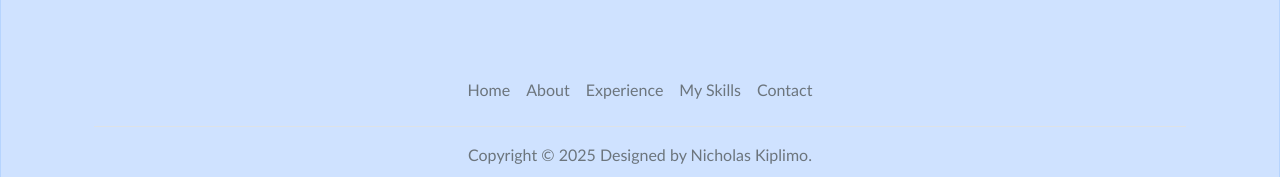
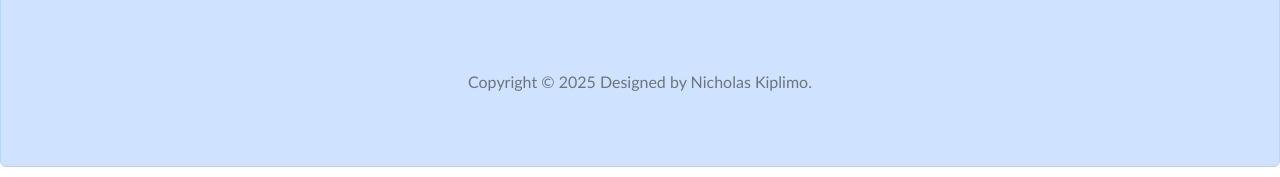
Before and after one commit to nicholaskiplimo5/portfolio, a React (Create React App) app: page / in a window 1280 px wide. Shown: the part 2582-2759 px from the top of the page. Built offline with nearby package versions, Linux system fonts and the light colour scheme; a web font is replaced by a local one.

Commit message:
New Update- Latest

```diff
--- a/src/Components/Contact/Contact.js
+++ b/src/Components/Contact/Contact.js
@@ -26,6 +26,8 @@ const Contact = () => {
         }
       );
   };
+
+  console.log("form",form.current)
 
   return (
     <div className=" container" id={"contact"}>
--- a/src/Components/Footer/Footer.js
+++ b/src/Components/Footer/Footer.js
@@ -3,40 +3,11 @@ import "./footer.css";
 
 
 const Footer = () => {
-
   return (
     <div className="container footer">
       <footer className="py-3 my-4">
-        <ul className="nav justify-content-center border-bottom pb-3 mb-3">
-          <li className="nav-item">
-            <a href="/" className="nav-link px-2 text-muted">
-              Home
-            </a>
-          </li>
-          <li className="nav-item">
-            <a href="/" className="nav-link px-2 text-muted">
-              About
-            </a>
-          </li>
-          <li className="nav-item">
-            <a href="/" className="nav-link px-2 text-muted">
-              Experience
-            </a>
-          </li>
-          <li className="nav-item">
-            <a href="/" className="nav-link px-2 text-muted">
-              My Skills
-            </a>
-          </li>
-          <li className="nav-item">
-            <a href="/" className="nav-link px-2 text-muted">
-              Contact
-            </a>
-          </li>
-        </ul>
         <p className="text-center text-muted">Copyright &copy; {new Date().getFullYear()} Designed by Nicholas Kiplimo. </p>
       </footer>
-
     </div>
   );
 };
--- a/src/Components/Nav/Nav.js
+++ b/src/Components/Nav/Nav.js
@@ -24,6 +24,8 @@ const Nav = () => {
         )}
         <Link to={"/"} className="nav-brand fw-bold deco-none name">NICHOLAS K.</Link>
         <ul className="nav fw-bold header_menu">
+            <a href="#skills" className="nav-item text-decoration-none">Skills</a>
+            <a href="#experience" className="nav-item text-decoration-none">Experience</a>
             <a href="#projects" className="nav-item text-decoration-none">Projects</a>
             <a href="#contact" className="nav-item text-decoration-none">Get In Touch</a>
         </ul>
```
